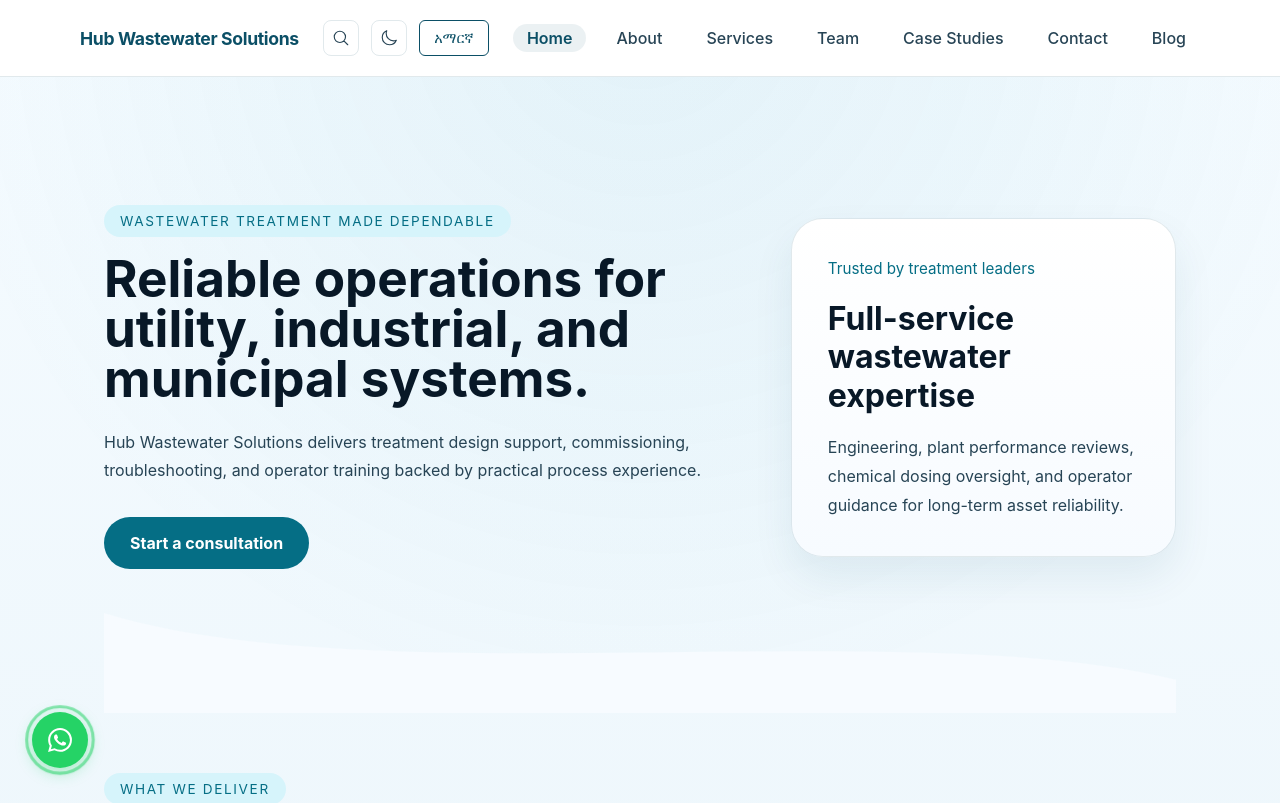
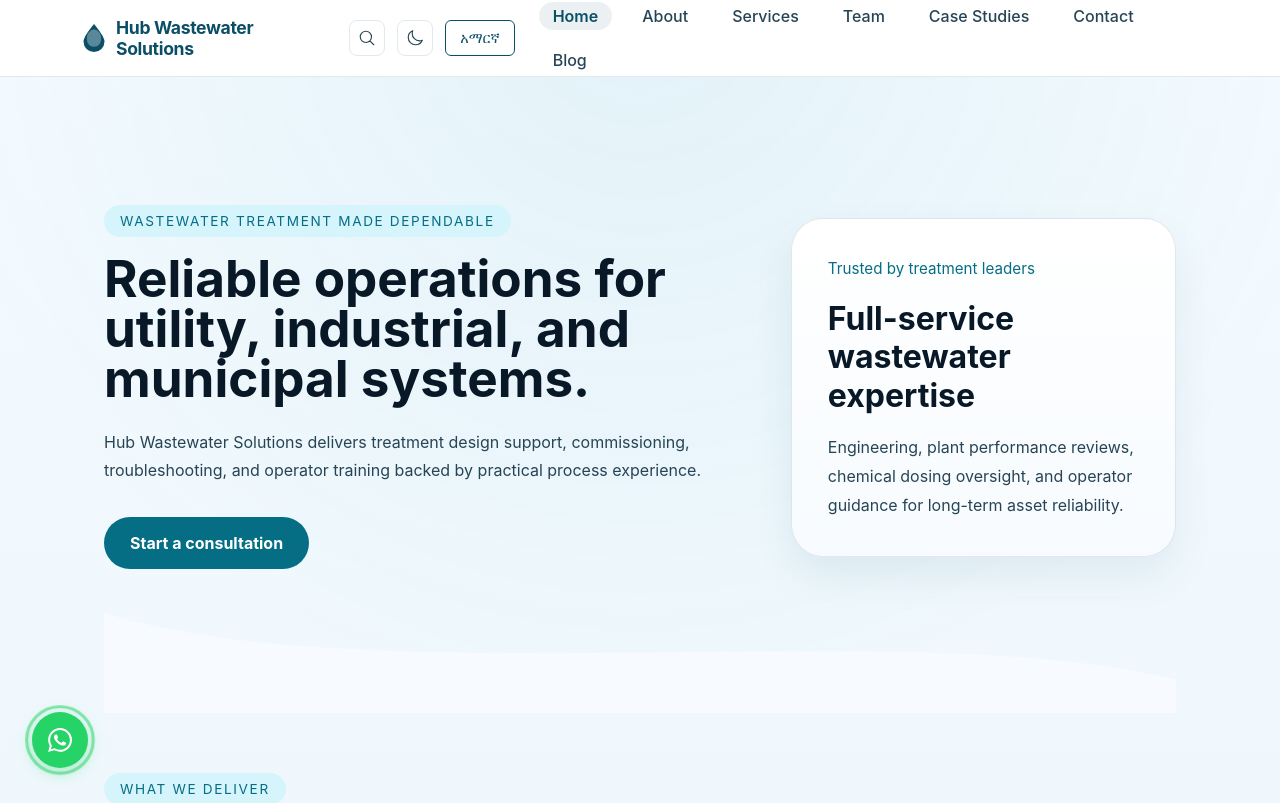
Before and after one commit to aerobic-algorithm/wwtps, a React (Vite) app: page /#/ in a window 1280 px wide. Shown: the top 803 px of the page. Built offline with nearby package versions, Linux system fonts and the light colour scheme.

Commit message:
Add site icon to navbar before brand text

```diff
--- a/src/components/Header.jsx
+++ b/src/components/Header.jsx
@@ -59,6 +59,7 @@
     <header className="site-header">
       <div className="container header-inner">
         <Link className="brand" to="/">
+          <img src={`${import.meta.env.BASE_URL}favicon.svg`} alt="" className="brand-icon" />
           Hub Wastewater Solutions
         </Link>
         <div className="header-controls">
--- a/src/index.css
+++ b/src/index.css
@@ -140,10 +140,18 @@
 
 .brand,
 .footer-brand {
+  display: inline-flex;
+  align-items: center;
+  gap: 8px;
   font-weight: 700;
   letter-spacing: -0.02em;
   color: var(--primary);
   font-size: 1.1rem;
+}
+
+.brand-icon {
+  height: 28px;
+  width: auto;
 }
 
 .primary-nav {
```
